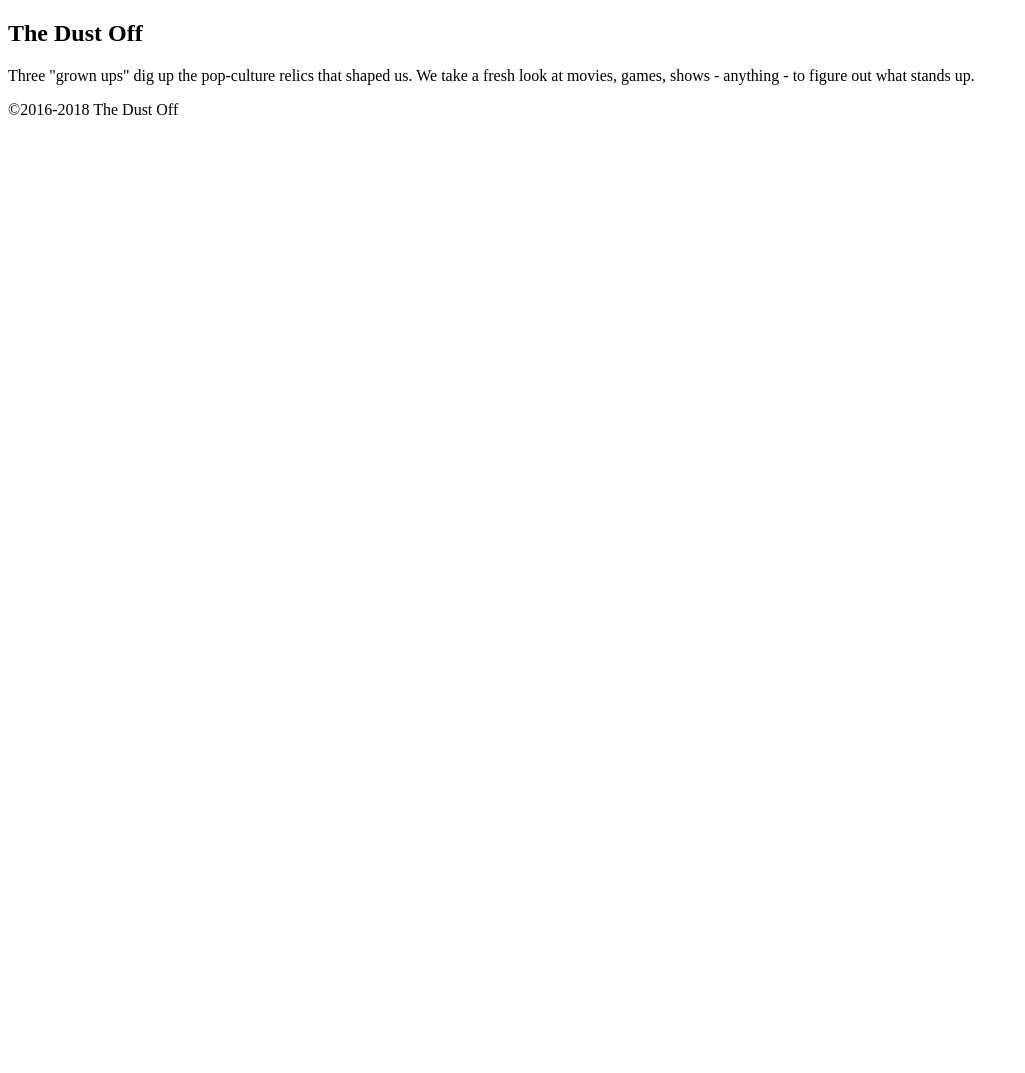
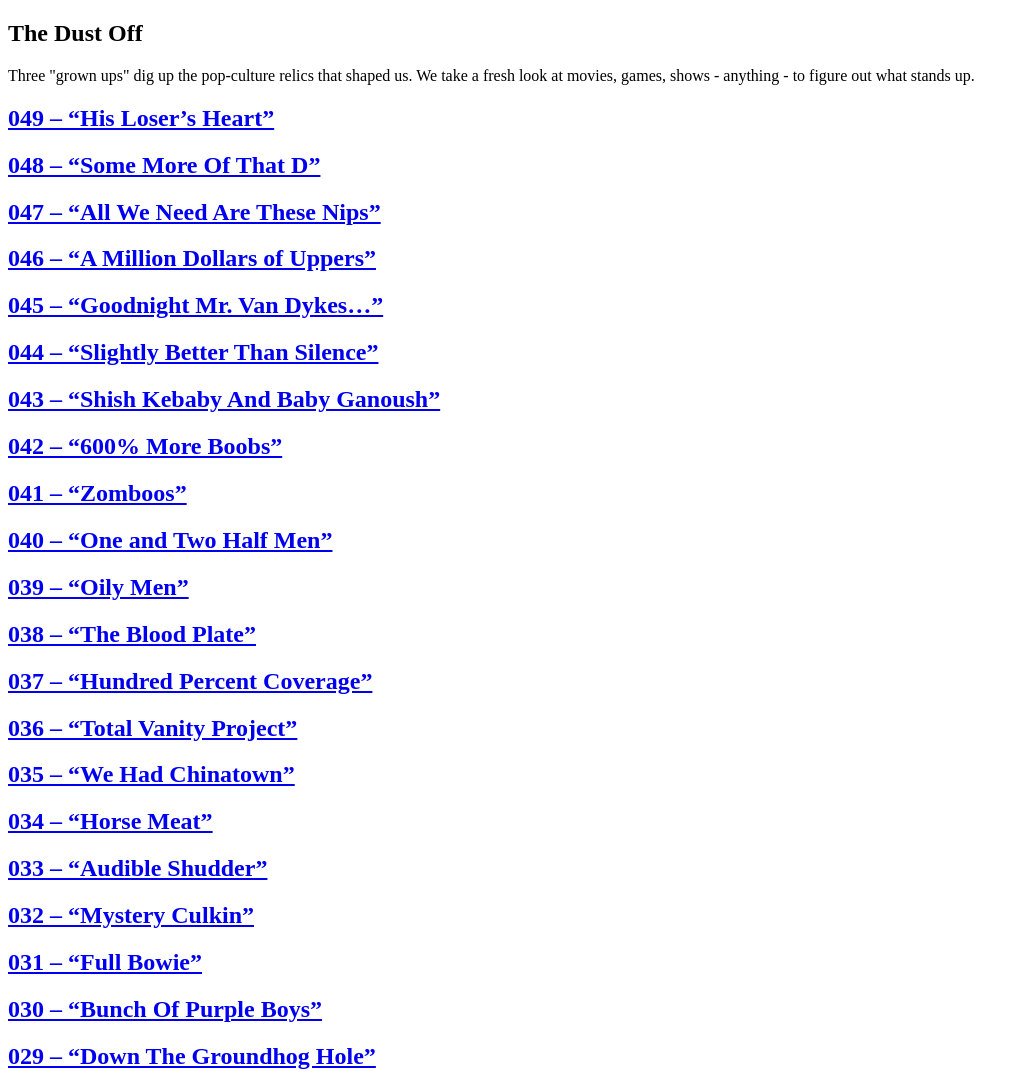
Before and after one commit to stephenbelyea/thedustoff, a website: page public/index.html in a window 1280 px wide. Shown: the top 1073 px of the page, without its empty margins (0-1025 px from the left). Before the commit the page ends 800 px from the top, so only its background shows below. Drawn offline with Linux system fonts and the light colour scheme.

Commit message:
Feed request and parsing script with start at building HTML

```diff
--- a/public/index.html
+++ b/public/index.html
@@ -20,4 +20,5 @@
       <footer><p>&copy;2016-2018 The Dust Off</p></footer>
     </main>
   </body>
+  <script type="module" src="./script.js"></script>
 </html>
--- /dev/null
+++ b/public/script.js
@@ -0,0 +1,50 @@
+const feedContainer = document.getElementById("feed");
+
+const getParsedFeed = async () => {
+  try {
+    const response = await fetch("./feed.xml");
+    const xmlText = await response.text();
+    return new DOMParser().parseFromString(xmlText, "text/xml");
+  } catch (e) {
+    return new Error(e);
+  }
+};
+
+const getFeedItemId = (item) => {
+  const linkParts = item
+    .querySelector("link")
+    .textContent.split("/")
+    .filter((part) => part !== "");
+  return linkParts[linkParts.length - 1];
+};
+
+const getFeedItemData = (item) => {
+  const feedItemData = {
+    id: getFeedItemId(item),
+    title: item.querySelector("title").textContent,
+  };
+  return feedItemData;
+};
+
+const buildFeedItem = (item) => {
+  const { id, title } = getFeedItemData(item);
+
+  const feedItemContent = [`<h2><a href="#${id}">${title}</a></h2>`];
+
+  const feedItem = document.createElement("article");
+  feedItem.innerHTML = feedItemContent.join("");
+  feedItem.setAttribute("id", id);
+
+  return feedItem;
+};
+
+const buildFeedList = async () => {
+  const feed = await getParsedFeed();
+  const items = feed.getElementsByTagName("item");
+  for (let i = 0; i < items.length; i++) {
+    const feedItem = buildFeedItem(items[i]);
+    feedContainer.appendChild(feedItem);
+  }
+};
+
+buildFeedList();
```
